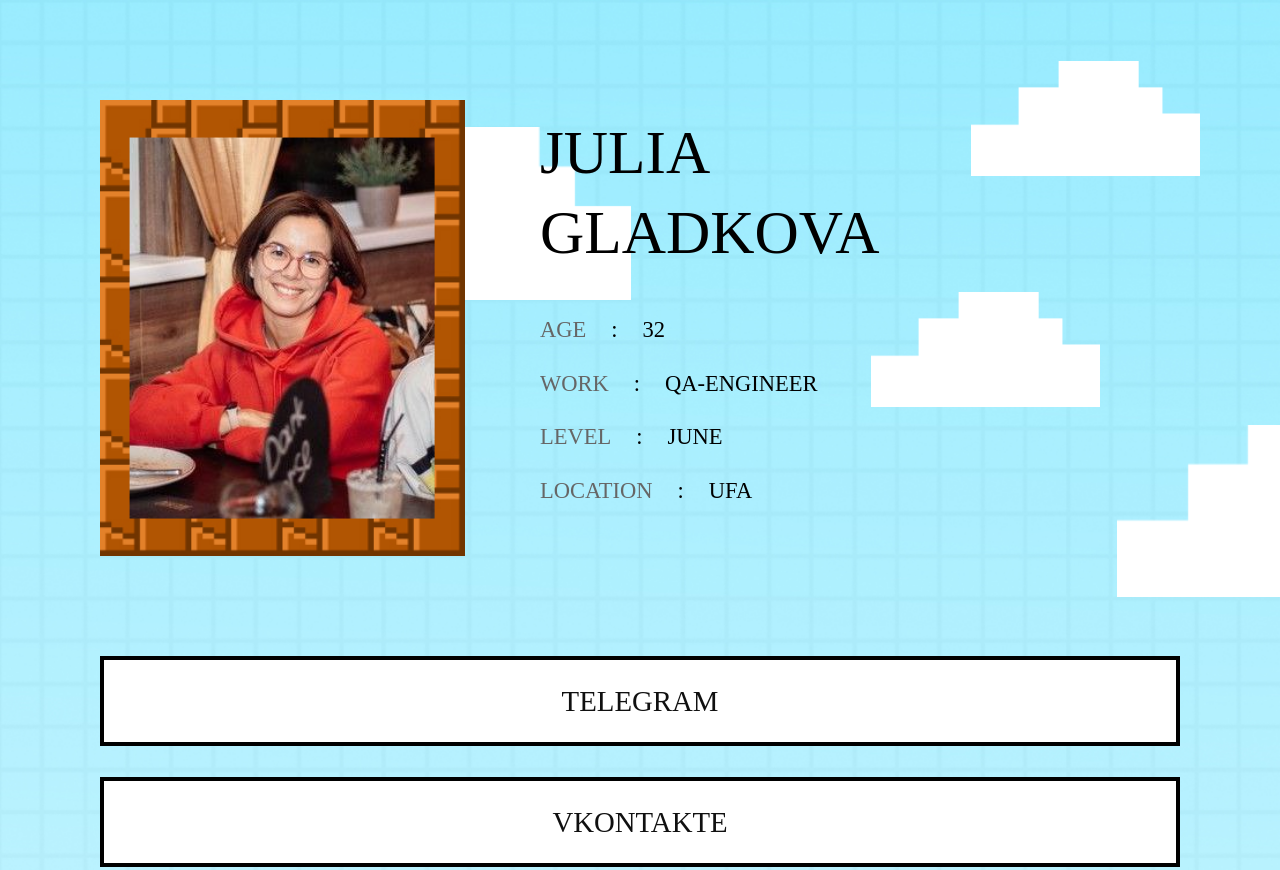
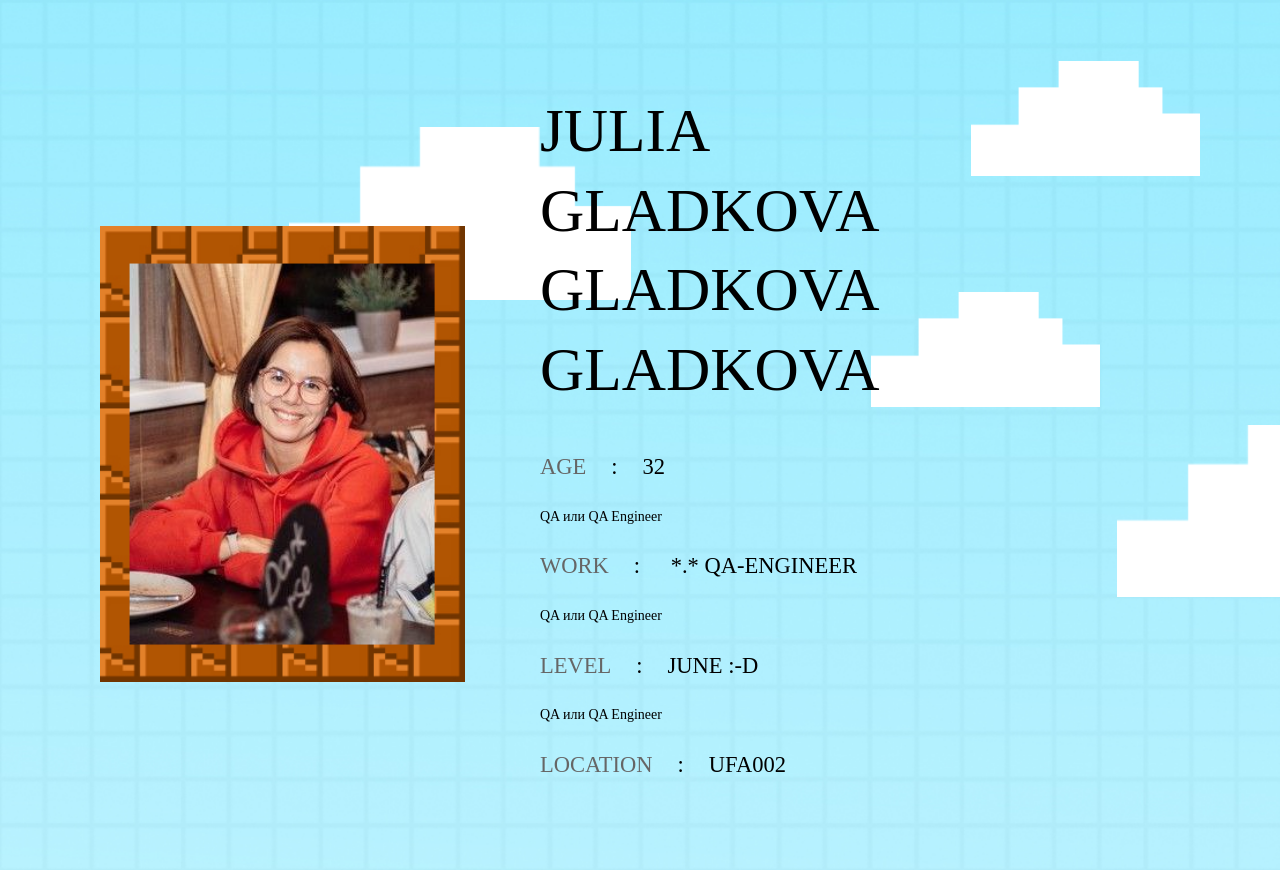
Before and after one commit to UG345/UG345.github.io, a plain HTML site: page index.html in a window 1280 px wide. Shown: the top 870 px of the page. Drawn offline with Linux system fonts and the light colour scheme; files whose address does not match are found by name.

Commit message:
имя_коммита

```diff
--- a/index.html
+++ b/index.html
@@ -42,12 +42,17 @@
                   <div class="name">
                      <div>Julia</div>
                      <div>Gladkova</div>
+			<div>Gladkova</div>
+                     <div>Gladkova</div>
                   </div>
                   <div>
                      <div class="list"><span>age</span><span>:</span><span>32</span></div>
-                     <div class="list"><span>work</span><span>:</span><span>QA-Engineer</span></div>
-                     <div class="list"><span>Level</span><span>:</span><span>June</span></div>
-                     <div class="list"><span>location</span><span>:</span><span>Ufa</span></div>
+                     <p>QA или QA Engineer </p>
+                     <div class="list"><span>work</span><span>:</span><span> *.*  QA-Engineer  </span></div>
+                     <p>QA или QA Engineer </p>
+                     <div class="list"><span>Level</span><span>:</span><span>June  :-D </span></div>
+                     <p>QA или QA Engineer </p>
+                     <div class="list"><span>location</span><span>:</span><span>Ufa002</span></div>
 
                   </div>
                </div>
@@ -56,6 +61,9 @@
                <div class="link"><a href="https://t.me/UGladkova">Telegram</a></div>
                <div class="link"><a href="https://vk.com/ugalinova">Vkontakte</a></div>
                <div class="link"><a href="mailto:m.kosp@yandex.ru">Email</a></div>
+
+               <p>QA или QA Engineer </p>
+
 
 
             </section>
```
